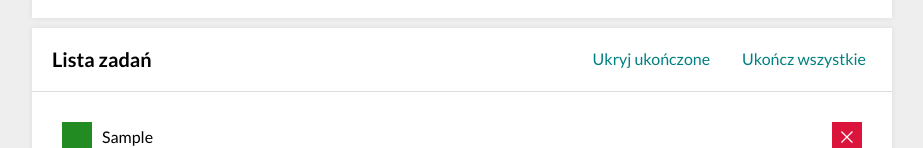
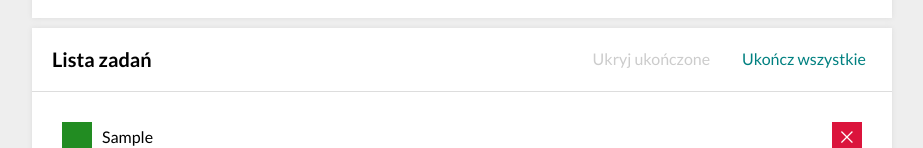
Before and after one commit to KrzysiekWorwa/todos-list-react, a React (Create React App) app: page / in a window 1280 px wide. Both pictures are taken after typing "Sample" into the empty fields and a click on the button "Dodaj zadanie". Shown: the part 226-374 px from the top of the page, without its empty margins (178-1101 px from the left). Built offline with nearby package versions, Linux system fonts and the light colour scheme.

Commit message:
adding hadDoneTasks to button

```diff
--- a/src/features/tasks/Buttons/index.js
+++ b/src/features/tasks/Buttons/index.js
@@ -7,10 +7,12 @@ const Buttons = () => {
     const {tasks, hideDone} = useSelector(selectTasks);
     const dispatch = useDispatch();
 
+    const hasDoneTasks = tasks.some(({ done }) => done);
+
     return (
     tasks.length > 0 && (
         <ButtonsDiv>
-        <Button onClick={() => dispatch(toggleHideDone())} >
+        <Button onClick={() => dispatch(toggleHideDone())} disabled={!hasDoneTasks} >
           {hideDone ? "Pokaż" : "Ukryj"} ukończone
         </Button>
             <Button
```
